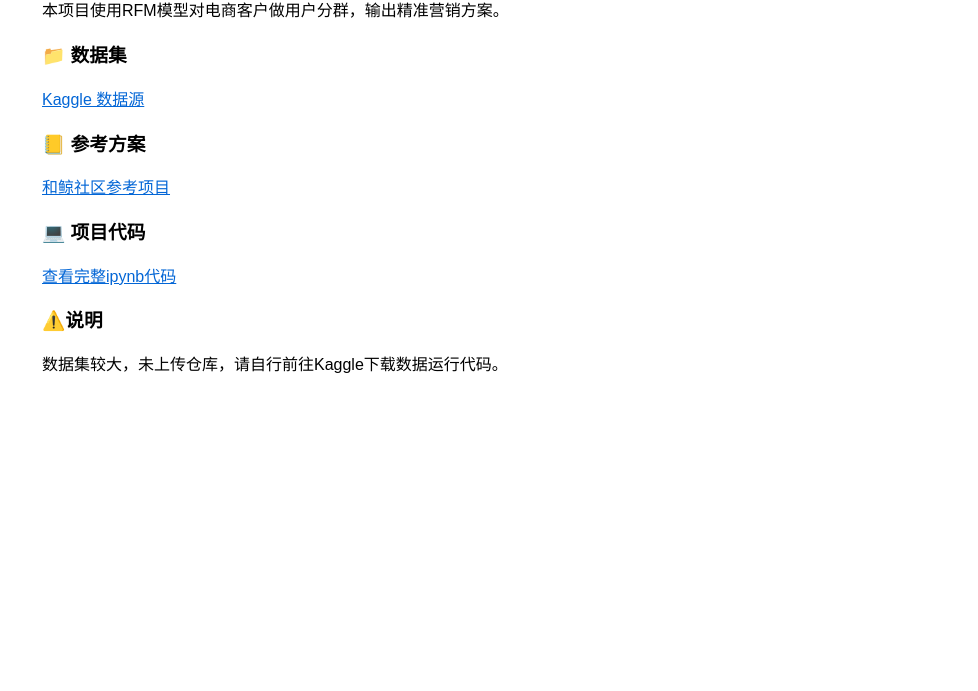
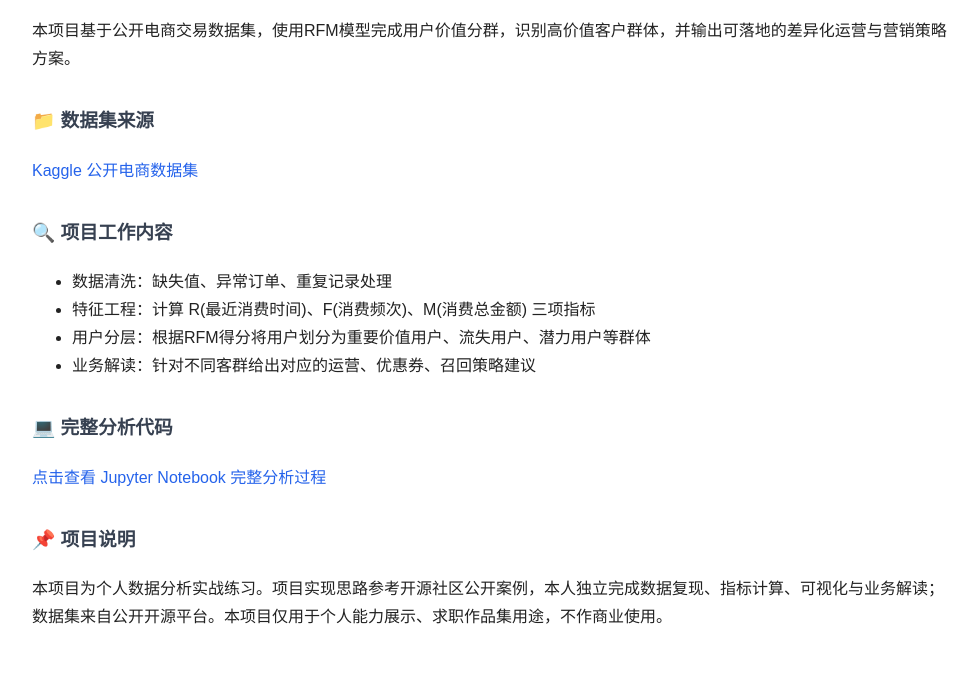
Before and after one commit to liu035050-ctrl/my-works-1-, a plain HTML site: page index.html in a window 1280 px wide. Shown: the part 120-811 px from the top of the page, without its empty margins (148-1126 px from the left). Drawn offline with Linux system fonts and the light colour scheme.

Commit message:
Add files via upload

```diff
--- a/index.html
+++ b/index.html
@@ -2,33 +2,52 @@
 <html lang="zh-CN">
 <head>
     <meta charset="UTF-8">
-    <title>电商用户价值分层项目</title>
+    <title>电商用户RFM分层分析项目</title>
     <style>
         body {
-            font-family: "Microsoft Yahei",sans-serif;
-            max-width:900px;
-            margin:50px auto;
-            padding:0 25px;
+            font-family: "Microsoft Yahei", sans-serif;
+            max-width: 920px;
+            margin: 60px auto;
+            padding: 0 30px;
+            line-height: 1.75;
+            color: #222;
+        }
+        h1{
+            color:#1f2937;
+        }
+        h3{
+            margin-top:32px;
+            color:#374151;
         }
         a {
-            color:#0366d6;
+            color:#2563eb;
+            text-decoration:none;
+        }
+        a:hover{
+            text-decoration:underline;
         }
     </style>
 </head>
 <body>
-    <h1>📊 电商用户价值分层与精准营销策略</h1>
-    <p>本项目使用RFM模型对电商客户做用户分群，输出精准营销方案。</p>
+    <h1>📊 电商平台用户行为分析与RFM价值分层</h1>
+    <p>本项目基于公开电商交易数据集，使用RFM模型完成用户价值分群，识别高价值客户群体，并输出可落地的差异化运营与营销策略方案。</p>
 
-    <h3>📁 数据集</h3>
-    <p><a href="https://www.kaggle.com/datasets/kartikeybartwal/ecommerce-product-recommendation-collaborative" target="_blank">Kaggle 数据源</a></p>
+    <h3>📁 数据集来源</h3>
+    <p><a href="https://www.kaggle.com/datasets/kartikeybartwal/ecommerce-product-recommendation" target="_blank">Kaggle 公开电商数据集</a></p>
 
-    <h3>📒 参考方案</h3>
-    <p><a href="https://www.heywhale.com/mw/project/69987eec9bb7c0d2d559ed2e" target="_blank">和鲸社区参考项目</a></p>
+    <h3>🔍 项目工作内容</h3>
+    <ul>
+        <li>数据清洗：缺失值、异常订单、重复记录处理</li>
+        <li>特征工程：计算 R(最近消费时间)、F(消费频次)、M(消费总金额) 三项指标</li>
+        <li>用户分层：根据RFM得分将用户划分为重要价值用户、流失用户、潜力用户等群体</li>
+        <li>业务解读：针对不同客群给出对应的运营、优惠券、召回策略建议</li>
+    </ul>
 
-    <h3>💻 项目代码</h3>
-    <p><a href="./电商平台用户行为分析与RFM价值分层体系搭建.ipynb">查看完整ipynb代码</a></p>
+    <h3>💻 完整分析代码</h3>
+    <p><a href="./电商平台用户行为分析与RFM价值分层体系搭建.ipynb">点击查看 Jupyter Notebook 完整分析过程</a></p>
 
-    <h3>⚠️说明</h3>
-    <p>数据集较大，未上传仓库，请自行前往Kaggle下载数据运行代码。</p>
+    <h3>📌 项目说明</h3>
+    <p>本项目为个人数据分析实战练习。项目实现思路参考开源社区公开案例，本人独立完成数据复现、指标计算、可视化与业务解读；数据集来自公开开源平台。本项目仅用于个人能力展示、求职作品集用途，不作商业使用。</p>
+
 </body>
 </html>
```
